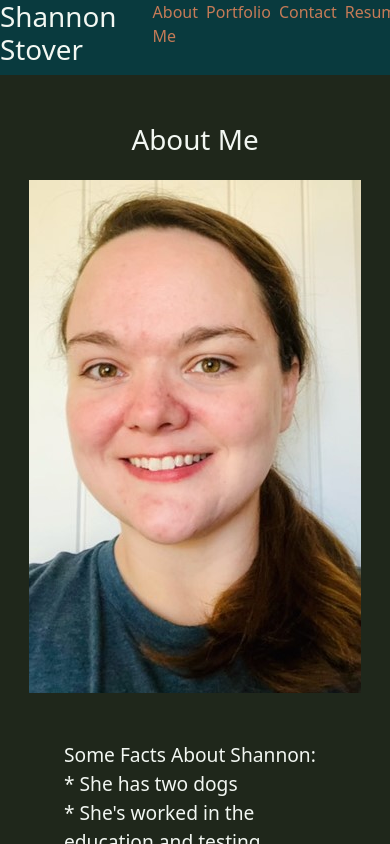
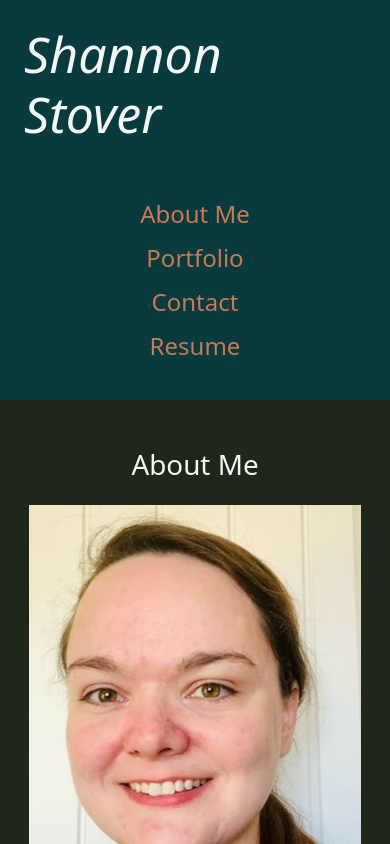
Before and after one commit to sstover25/React_Portfolio, a React (Create React App) app: page / in a window 390 px wide. Shown: the top 844 px of the page. Built offline with nearby package versions, Linux system fonts and the light colour scheme.

Commit message:
added style changes to navigation and header components to improve mobile design

```diff
--- a/src/App.js
+++ b/src/App.js
@@ -28,7 +28,7 @@ function App() {
 
   return (
     <div className="main-body">
-      <header className="d-flex flex-row">
+      <header className="d-flex flex-column flex-md-row justify-content-between">
         <Header></Header>
         <Navigation
           categories={categories}
--- a/src/components/Header/index.js
+++ b/src/components/Header/index.js
@@ -2,7 +2,7 @@ import React from "react";
 
 function Header() {
   return (
-    <div>
+    <div className="p-4 align-items-center">
       <a href="/" className="main-title">
         <h1>Shannon Stover</h1>
       </a>
--- a/src/components/Navigation/index.js
+++ b/src/components/Navigation/index.js
@@ -5,10 +5,10 @@ function Navigation(props) {
 
   return (
     <nav>
-      <ul className="d-flex flex-row">
+      <ul className="d-flex flex-column flex-sm-row align-items-center justify-content-between p-3 mw-100">
         {categories.map((category) => (
           <li
-            className={`mx-1 ${currentCategory === category && "navActive"}`}
+            className={`m-1 ${currentCategory === category && "navActive"}`}
             key={category.name}
           >
             <span
--- a/src/index.css
+++ b/src/index.css
@@ -37,10 +37,17 @@ main, footer {
   text-decoration: none;
 }
 
+.main-title h1 {
+  font-size: 50px;
+  font-style: italic;
+}
+
 li {
   list-style: none;
   cursor: pointer;
   color: var(--secondary);
+  font-size: x-large;
+  white-space: nowrap;
 }
 
 .navActive {
@@ -55,6 +62,7 @@ li {
 .bio-text {
   color: var(--primary);
   font-size: larger;
+  font-style: italic;
 }
 
 /* Portfolio styles */
```
